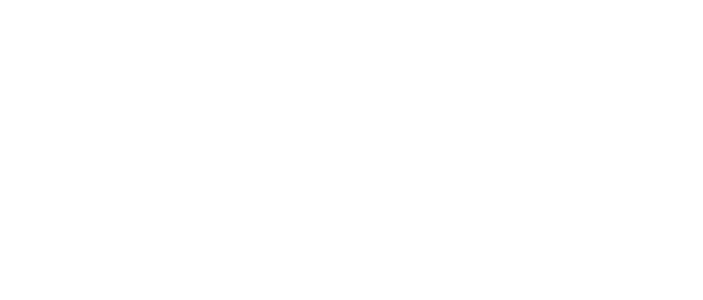
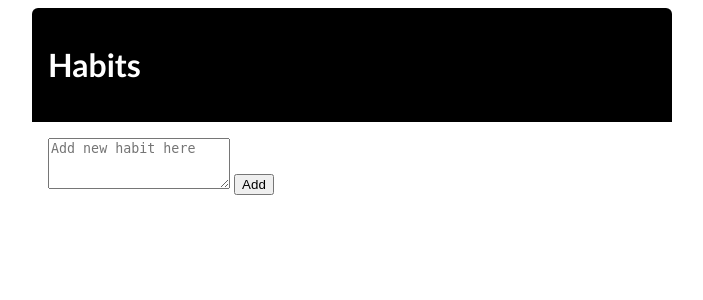
Before and after one commit to juliocesar014/habit-tracker, a Flask app: page /add in a window 1280 px wide. Before the commit the part shown is empty. Shown: the top 300 px of the page, without its empty margins (288-991 px from the left). Run offline with Flask 2, Linux system fonts and the light colour scheme.

Commit message:
feat/add frontend inital app

```diff
--- a/static/style.css
+++ b/static/style.css
@@ -7,3 +7,24 @@ body {
   box-sizing: border-box;
   font-family: "Gill Sans", "Gill Sans MT", Calibri, "Trebuchet MS", sans-serif;
 }
+
+.header,
+.main {
+  max-width: 40rem;
+  margin: 0 auto;
+  padding: 1rem;
+}
+
+.header {
+  display: flex;
+  background: black;
+  color: #fff;
+  justify-content: space-between;
+  flex-direction: row;
+  align-items: center;
+  border-radius: 6px 6px 0px 0px;
+}
+.header__link {
+  text-decoration: none;
+  color: inherit;
+}
--- a/templates/add_habit.html
+++ b/templates/add_habit.html
@@ -1,3 +1,12 @@
 {% extends "layout.html" %} {% block main_content %}
-<form class="form" method="POST"></form>
+<form class="form" method="POST">
+  <textarea
+    name="habit"
+    id="habit"
+    class="form__input"
+    rows="3"
+    placeholder="Add new habit here"
+  ></textarea>
+  <button type="submit" class="form__button">Add</button>
+</form>
 {% endblock %}
--- a/templates/layout.html
+++ b/templates/layout.html
@@ -4,14 +4,28 @@
     <meta charset="UTF-8" />
     <meta http-equiv="X-UA-Compatible" content="IE=edge" />
     <meta name="viewport" content="width=device-width, initial-scale=1.0" />
-    <link rel="stylesheet" href="style.css" />
+    <link
+      rel="stylesheet"
+      href="{{ url_for('static', filename='style.css') }}"
+    />
     <title>{{title}}</title>
 
     {%block head_content%} {% endblock %}
   </head>
 
   <body>
-    <header class="header"></header>
+    <header class="header">
+      <h1 class="header__logo">
+        <a href="{{ url_for('index') }}" class="header__link">Habits</a>
+      </h1>
+      {% if "add" not in request.endpoint %}
+      <h1 class="header__logo">
+        <a href="{{ url_for('add_habit') }}" class="header__link"
+          >Add new Habits</a
+        >
+      </h1>
+      {% endif %}
+    </header>
 
     <main class="main">{% block main_content %} {% endblock %}</main>
   </body>
```
Also changed, not shown: db.py (added, +9 -0 lines), templates/index.html (+7 -1 lines).
